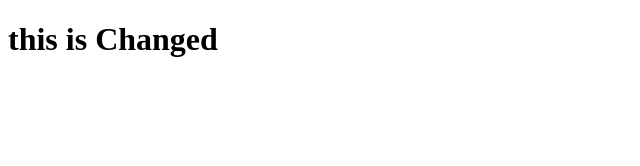
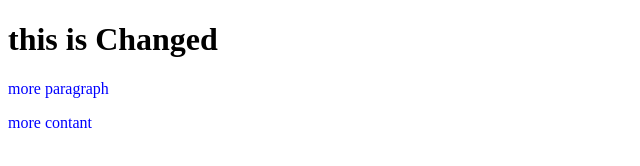
Before and after one commit to RafiZahed/my-second-repo, a plain HTML site: page index.html in a window 1280 px wide. Shown: the whole page, without its empty margins (0-640 px from the left). Drawn offline with Linux system fonts and the light colour scheme.

Commit message:
style added

```diff
--- a/index.html
+++ b/index.html
@@ -5,8 +5,12 @@
     <meta http-equiv="X-UA-Compatible" content="IE=edge">
     <meta name="viewport" content="width=device-width, initial-scale=1.0">
     <title>My second github repo</title>
+    <link rel="stylesheet" href="style.css">
 </head>
 <body>
     <H1>this is Changed</H1>
+    <p>more paragraph</p>
+    <p>more contant</p>
+
 </body>
 </html>
--- /dev/null
+++ b/style.css
@@ -0,0 +1,3 @@
+p{
+    color: blue;
+}
```
